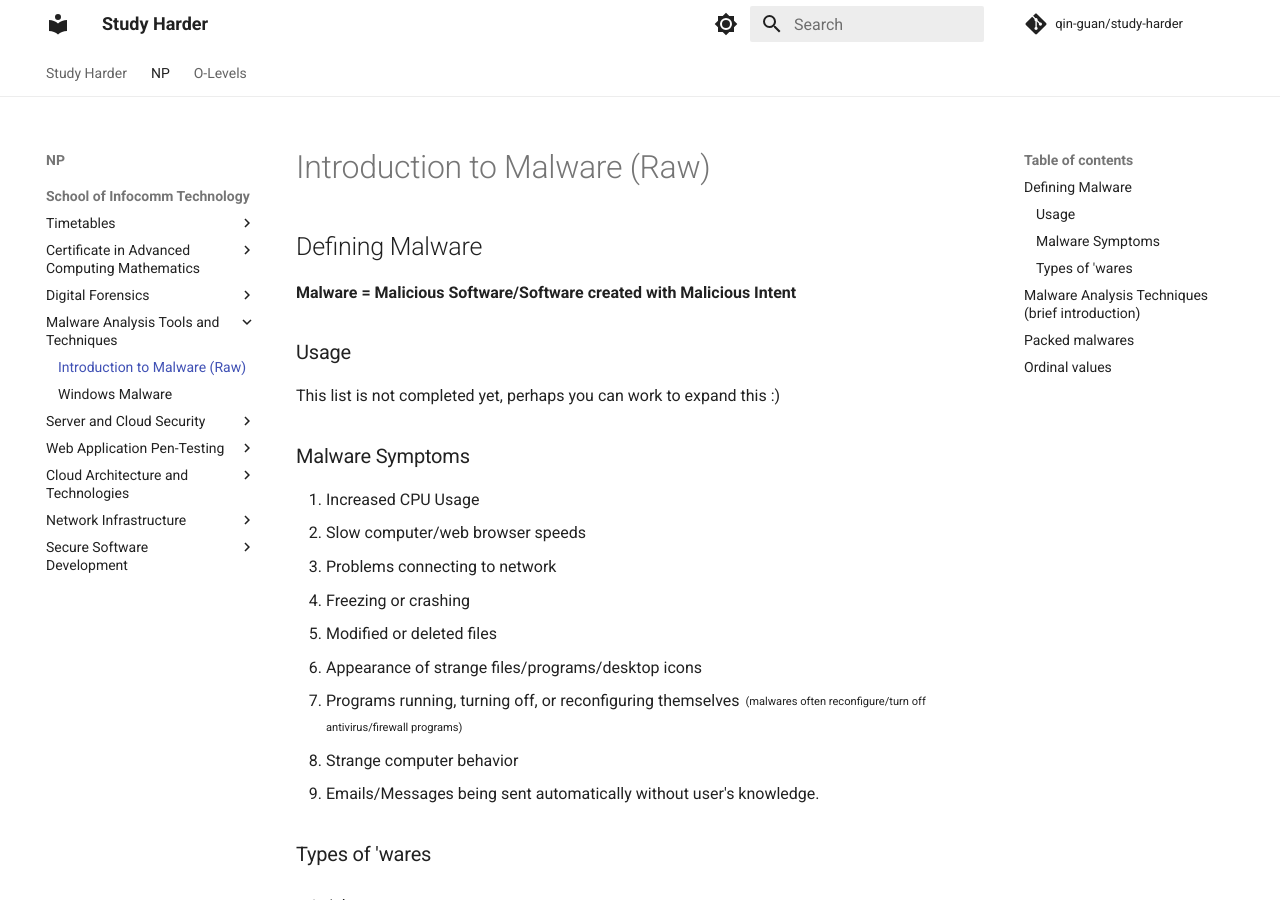
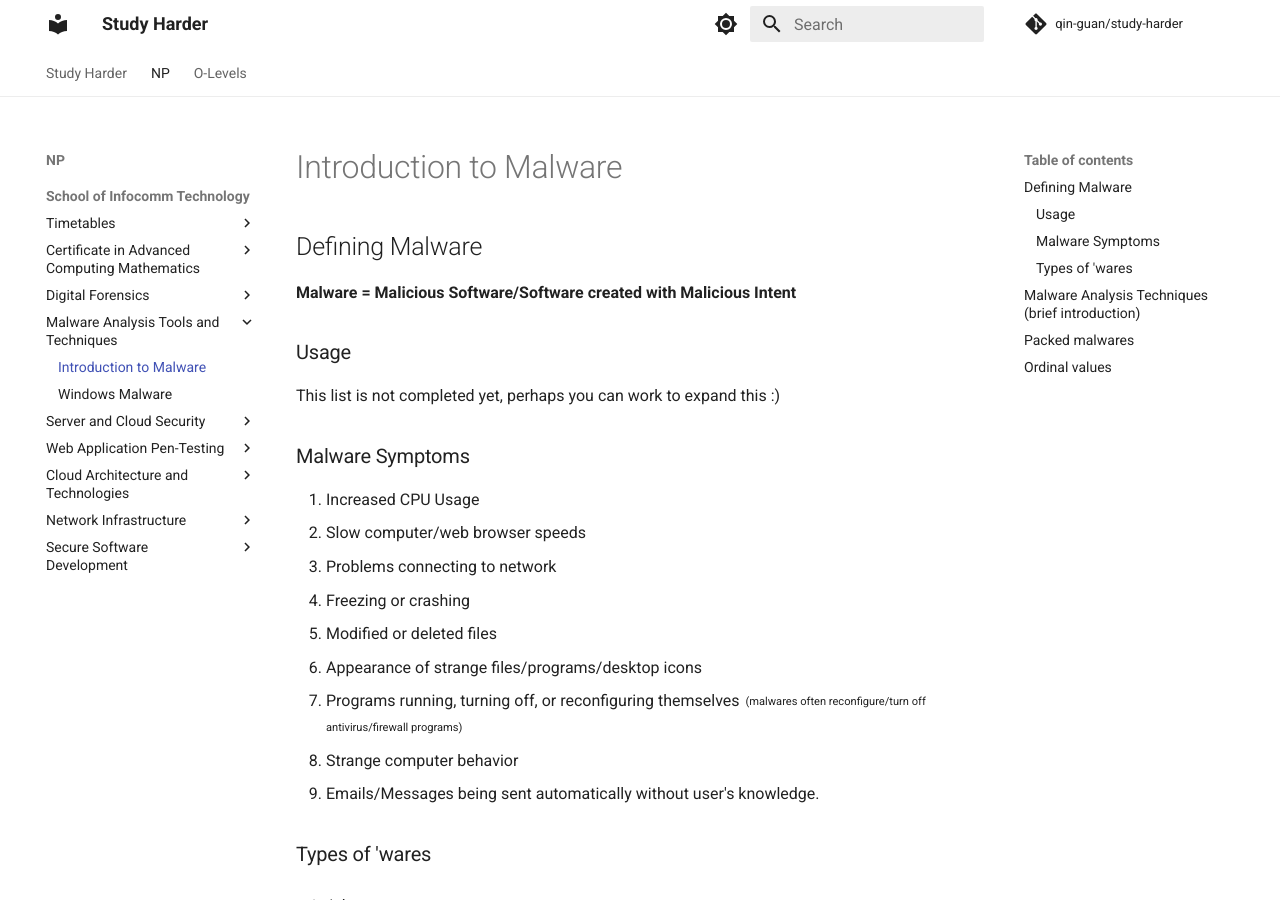
Before and after one commit to qin-guan/study-harder, an MkDocs documentation site: the page built from docs/np/ict/matt/introduction-to-malware.md, in a window 1280 px wide and 900 px high. Built offline with MkDocs 1.6.1 and Material for MkDocs 9.7.7, drawn with Linux system fonts in a browser that asks for light colours; comment, search, counter and statistics services are not loaded.

Commit message:
changed the title

```diff
--- a/docs/np/ict/matt/introduction-to-malware.md
+++ b/docs/np/ict/matt/introduction-to-malware.md
@@ -1,4 +1,4 @@
-# Introduction to Malware (Raw)
+# Introduction to Malware
 
 ## Defining Malware
 
```
